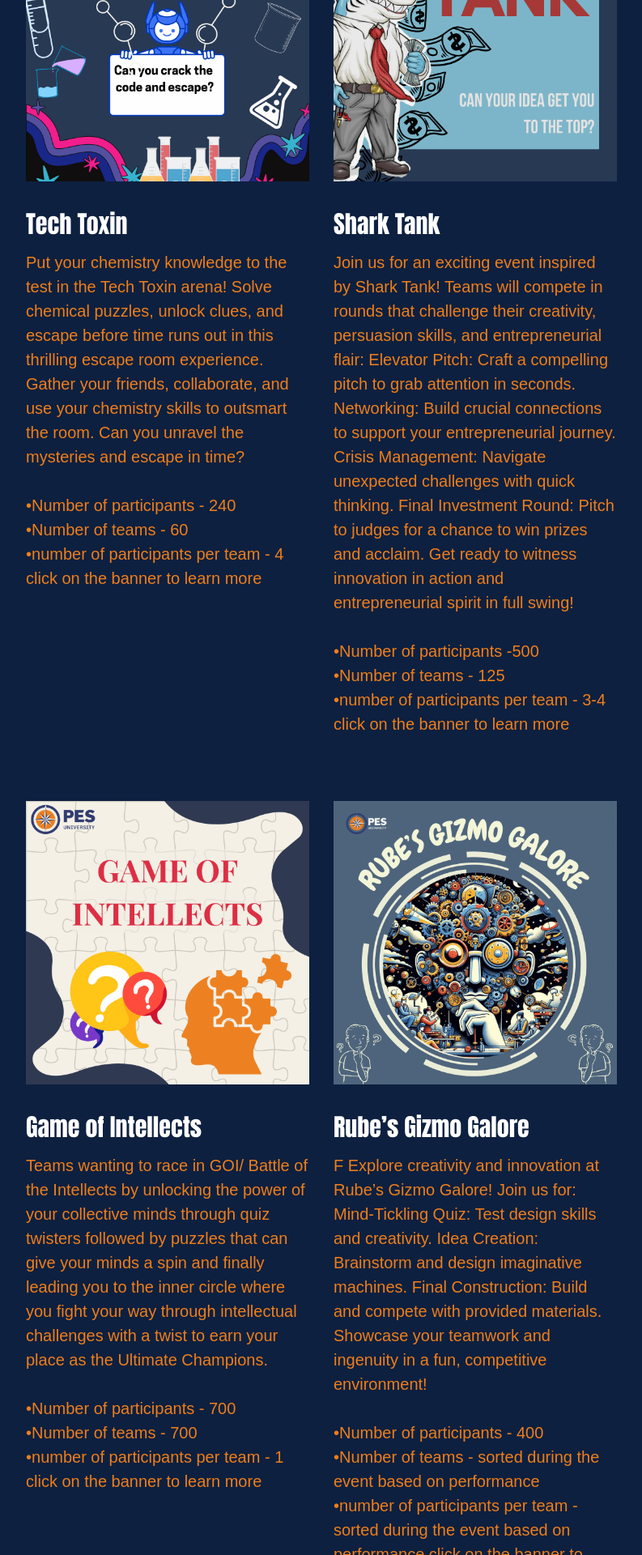
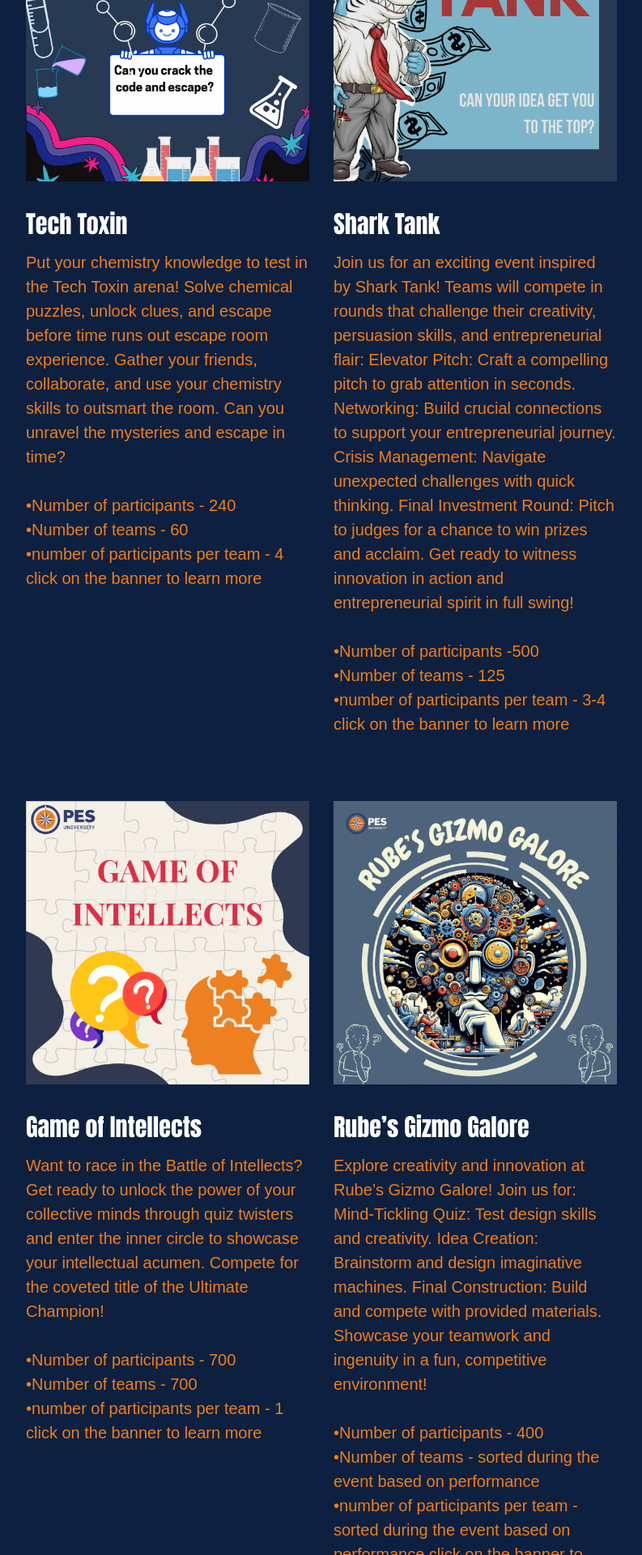
Before and after one commit to adrushtshetty/TAMS-Website, a Flask app: page /events in a window 1280 px wide. Shown: the part 4580-6500 px from the top of the page at 81% size, without its empty margins (243-1036 px from the left). Run offline with Flask 3, Linux system fonts and the light colour scheme; some libraries are stand-ins or nearby versions; some web fonts are replaced.

Commit message:
ALL CHANGES

```diff
--- a/templates/events.html
+++ b/templates/events.html
@@ -262,7 +262,7 @@
                                 </div>
                                 <div class="performer_heading">
                                     <h4>Tech Toxin</h4>
-                                    <span> Put your chemistry knowledge to the test in the Tech Toxin arena! Solve chemical puzzles, unlock clues, and escape before time runs out in this thrilling escape room experience. Gather your friends, collaborate, and use your chemistry skills to outsmart the room. Can you unravel the mysteries and escape in time?
+                                    <span> Put your chemistry knowledge to test in the Tech Toxin arena! Solve chemical puzzles, unlock clues, and escape before time runs out escape room experience. Gather your friends, collaborate, and use your chemistry skills to outsmart the room. Can you unravel the mysteries and escape in time?
 
                                         <br><br>&#x2022;Number of participants - 240
                                         <br>&#x2022;Number of teams - 60
@@ -309,10 +309,7 @@
                                 </div>
                                 <div class="performer_heading">
                                     <h4>Game of Intellects</h4>
-                                    <span> Teams wanting to race in GOI/ Battle of the Intellects by unlocking the power of your
-                                        collective minds through quiz twisters followed by puzzles that can give your minds a spin and finally leading
-                                        you to the inner circle where you fight your way through intellectual challenges with a twist to earn your
-                                        place as the Ultimate Champions.
+                                    <span>  Want to race in the Battle of Intellects? Get ready to unlock the power of your collective minds through quiz twisters and enter the inner circle to showcase your intellectual acumen. Compete for the coveted title of the Ultimate Champion!
                                         <br><br>&#x2022;Number of participants - 700
                                         <br>&#x2022;Number of teams - 700
                                         <br>&#x2022;number of participants per team - 1
@@ -332,7 +329,7 @@
                                 </div>
                                 <div class="performer_heading">
                                     <h4>Rube’s Gizmo Galore</h4>
-                                    <span> F
+                                    <span>
                                         Explore creativity and innovation at Rube’s Gizmo Galore! Join us for:
 
                                         Mind-Tickling Quiz: Test design skills and creativity.
@@ -518,7 +515,7 @@
                                 </div>
                                 <div class="performer_heading">
                                     <h4>Ruins to Riches</h4>
-                                    <span> B
+                                    <span>
                                         Step into the world of "Ruins to Riches"! Bid strategically, negotiate tactfully, and rebuild a city from ancient ruins to a thriving metropolis. Compete against others to create the most prosperous urban landscape. Join us for a dynamic event where every decision shapes the future of your city!
 
                                         <br>
--- a/templates/history.html
+++ b/templates/history.html
@@ -112,7 +112,7 @@
                 </div>
                 <div class="col-lg-5 col-md-6">
                     <div class="about_info pl-68">
-                        <p  class=" wow fadeInLeft" data-wow-duration="1s" data-wow-delay=".6s"><i>The Amateur Scientist</i> is an esteemed science fest fostering curiosity and creativity among 8th to 12th-grade students through workshops, seminars, and competitions.</p>
+                        <p  class=" wow fadeInLeft" data-wow-duration="1s" data-wow-delay=".6s"><i>The Amateur Scientist</i> is an esteemed science fest fostering curiosity and creativity among 8 to 12 grade students through workshops, seminars, and competitions.</p>
                         <br>
                         <p  class=" wow fadeInLeft" data-wow-duration="1s" data-wow-delay=".6s"><i>The Amateur Manager</i> focuses on cultivating managerial skills and leadership among grades 8 to 12 students through real-world business challenges.</p>
 
```
